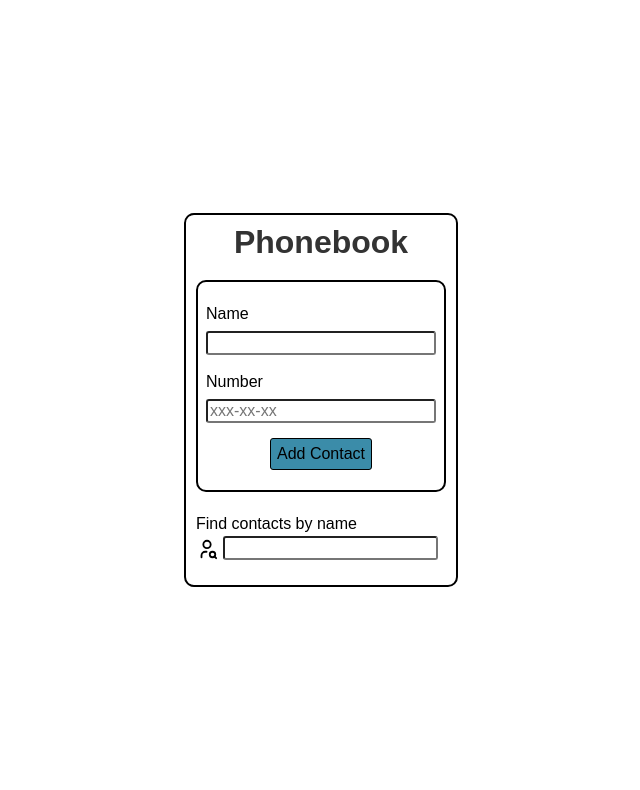
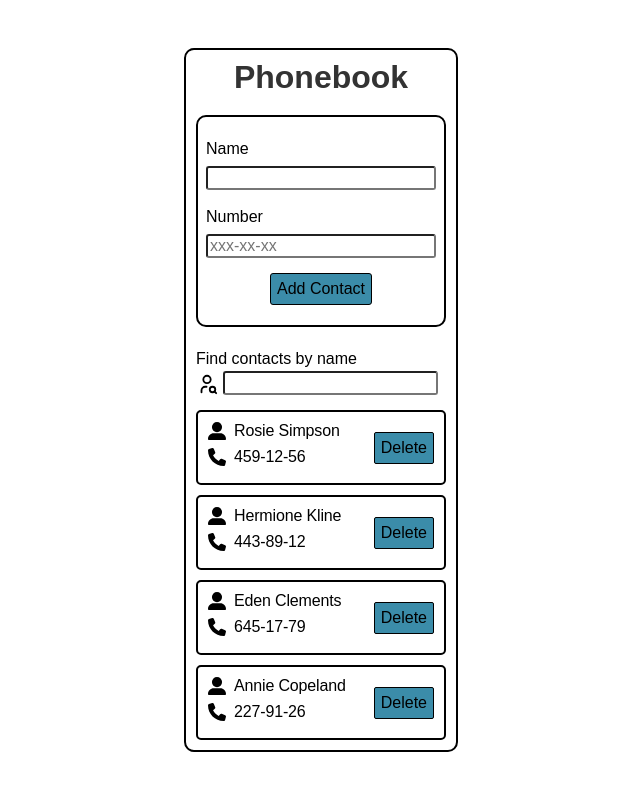
Before and after one commit to tatiana-baranova/goit-react-hw-06, a React (Vite) app: page / in a window 1280 px wide. Shown: the top 790 px of the page, without its empty margins (319-959 px from the left). Built offline with nearby package versions, Linux system fonts and the light colour scheme.

Commit message:
contactslist style

```diff
--- a/src/App.jsx
+++ b/src/App.jsx
@@ -1,5 +1,6 @@
 import './App.css'
 import ContactForm from './component/ContactForm/ContactForm'
+import ContactList from './component/ContactList/ContactList'
 import SearchBox from './component/SearchBar/SearchBar'
 
 function App() {
@@ -9,7 +10,8 @@ function App() {
       <div className="container">
         <h1 className="title">Phonebook</h1>
         <ContactForm/>
-        <SearchBox/>
+        <SearchBox />
+        <ContactList/>
       </div>
     </>
   )
--- a/src/component/Contact/Contact.jsx
+++ b/src/component/Contact/Contact.jsx
@@ -0,0 +1,29 @@
+import s from "./Contact.module.css"
+import { FaUserLarge } from "react-icons/fa6";
+import { FaPhone } from "react-icons/fa6";
+import { useDispatch } from "react-redux";
+import { deleteContact } from "../../redux/contactsSlice";
+const Contact = ({ name, number, id }) => {
+    const dispatch = useDispatch();
+
+    return (
+        <div className={s.contact}>
+            <ul className={s.contactList}>
+                <li className={s.list}>
+                    <FaUserLarge className={s.icon} size="18"/>
+                    {name}
+                </li>
+                <li className={s.list}>
+                    <FaPhone className={s.icon} size="18"/>
+                    {number}
+                </li>
+            </ul>
+            <button className={s.btn} onClick={() => dispatch(deleteContact(id))}>
+                Delete
+            </button>
+        </div>
+    )
+
+}
+
+export default Contact;
--- a/src/component/Contact/Contact.module.css
+++ b/src/component/Contact/Contact.module.css
@@ -0,0 +1,33 @@
+.contact {
+    padding: 10px;
+    border-radius: 5px;
+    border: 2px solid black;
+    display: flex;
+    gap: 20px;
+    justify-content: space-between;
+    align-items: center;
+    flex-direction: row;
+    width: 250px;
+    height: 75px;
+}
+
+.list {
+    color: black;
+    display: flex;
+    flex-direction: row;
+    align-items: center;
+    gap: 8px;
+    font-size: 16px;
+    line-height: normal;
+    letter-spacing: -.15px;
+    margin-bottom: 8px;
+
+}
+
+.btn {
+    /* background-color: #e6e5e5; */
+    border: 1px solid black;
+    border-radius: 2px;
+    padding: 6px;
+    color: black;
+}
--- a/src/component/ContactForm/ContactForm.jsx
+++ b/src/component/ContactForm/ContactForm.jsx
@@ -7,9 +7,7 @@ import { addContact } from '../../redux/contactsSlice';
 
 const validationSchema = Yup.object({
         name: Yup.string().min(3, 'Too Short!').max(50, 'Too Long!').required('Required'),
-        number: Yup.string()
-        .matches(/^\d{3}-\d{2}-\d{2}$/, 'Format: xxx-xx-xx')
-        .required('Required'),
+        number: Yup.string().min(3, 'Too Short!').max(50, 'Too Long!').required('Required'),
     });
 
 
--- a/src/component/ContactList/ContactList.jsx
+++ b/src/component/ContactList/ContactList.jsx
@@ -0,0 +1,28 @@
+import s from "./ContactsList.module.css"
+import Contact from "../Contact/Contact"
+import { useSelector } from "react-redux"
+
+const ContactList = () => {
+    const contacts = useSelector(state => state.contacts.items);
+    const filter = useSelector(state => state.filters.name.toLowerCase());
+    const visibleContactsList = contacts.filter(contact =>
+        contact.name.toLowerCase().includes(filter)
+    );
+
+
+
+    return (
+        <ul className={s.container}>
+            {visibleContactsList.map(contact => (
+                <li className={s.contactsList} key={contact.id}>
+                    <Contact
+                        id={contact.id}
+                        name={contact.name}
+                        number={contact.number} />
+                </li>
+            ))}
+        </ul>
+    )
+}
+
+export default ContactList;
--- a/src/component/ContactList/ContactsList.module.css
+++ b/src/component/ContactList/ContactsList.module.css
@@ -0,0 +1,9 @@
+.container {
+    display: flex;
+    flex-wrap: nowrap;
+    /* align-content: center; */
+    justify-content: flex-start;
+    align-items: center;
+    flex-direction: column;
+    gap: 10px;
+}
--- a/src/component/SearchBar/SearchBar.jsx
+++ b/src/component/SearchBar/SearchBar.jsx
@@ -15,7 +15,7 @@ const SearchBox = () => {
                 className={s.input}
                 type="text"
                 value={filter}
-                onChange={e => dispatch(changeFilter) (e.target.value)}
+                onChange={e => dispatch(changeFilter(e.target.value))}
             />
             </div>
         </div>
```
